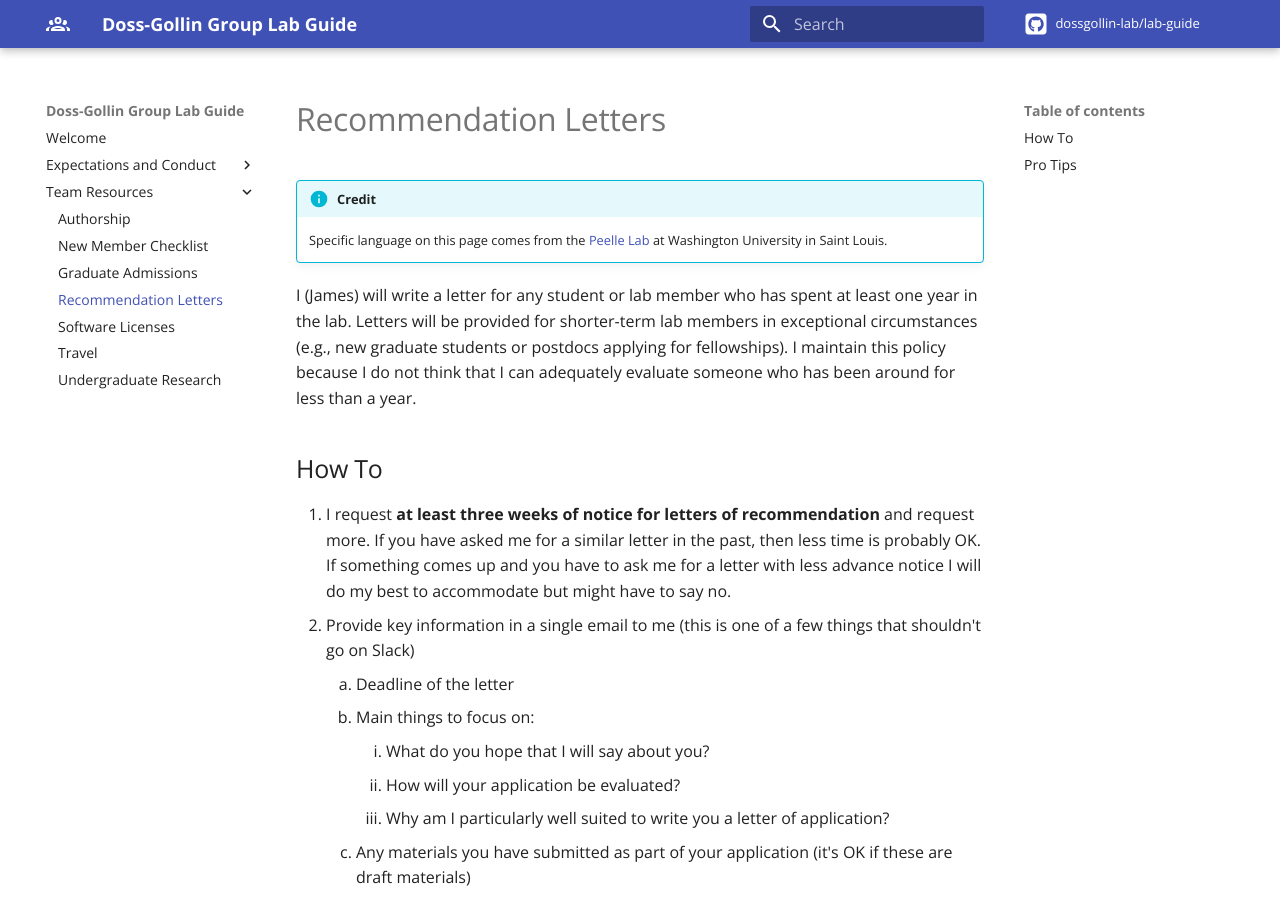
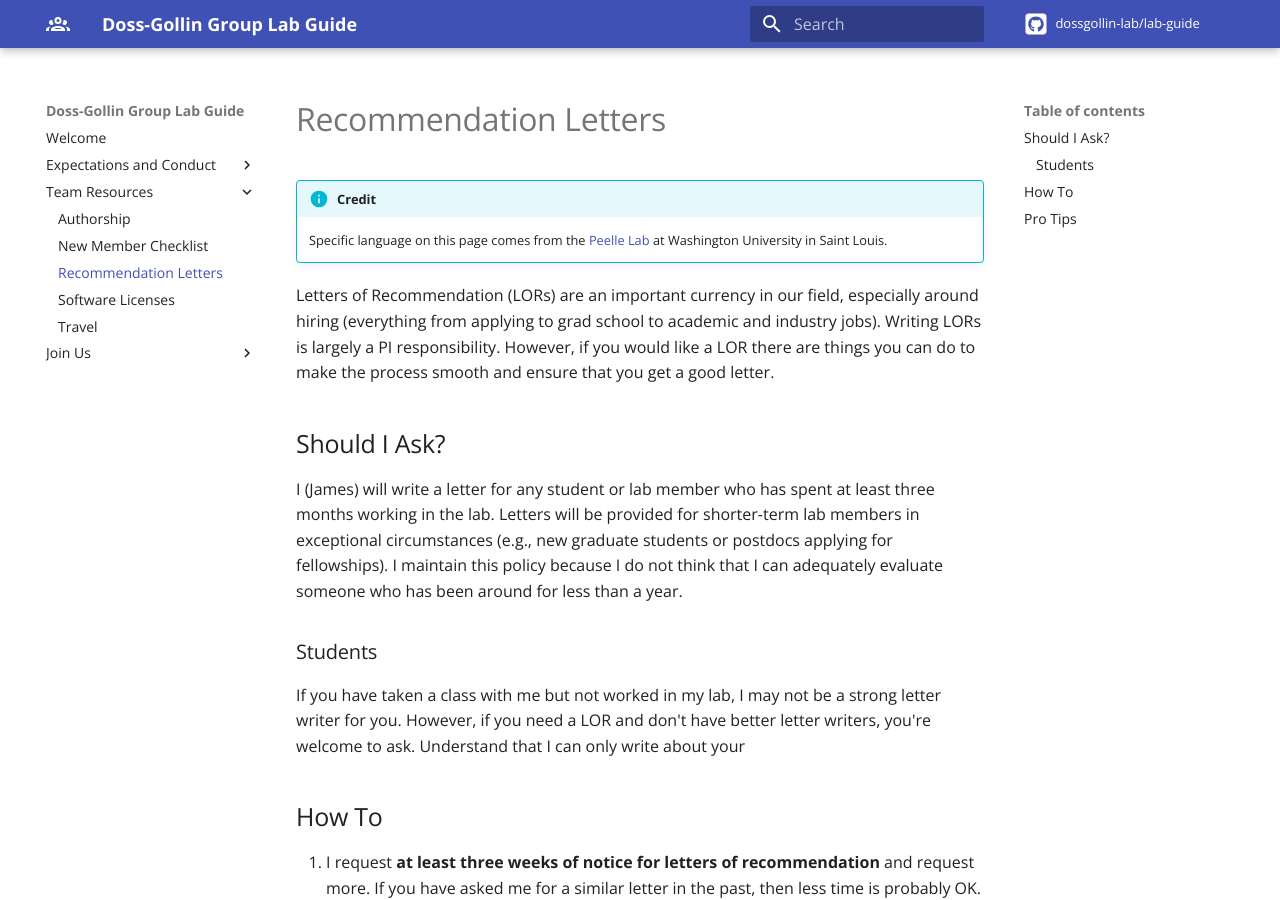
Before and after one commit to jdossgollin/lab-guide, an MkDocs documentation site: the page built from docs/policies/recommendations.md, in a window 1280 px wide and 900 px high. Built offline with MkDocs 1.6.1 and Material for MkDocs 9.7.7, drawn with Linux system fonts in a browser that asks for light colours; comment, search, counter and statistics services are not loaded.

Commit message:
reorganize a bit

```diff
--- a/docs/policies/recommendations.md
+++ b/docs/policies/recommendations.md
@@ -3,9 +3,21 @@
 !!! info "Credit"
     Specific language on this page comes from the [Peelle Lab](http://peellelab.org/){:target="_blank"} at Washington University in Saint Louis.
 
-I (James) will write a letter for any student or lab member who has spent at least one year in the lab.
+Letters of Recommendation (LORs) are an important currency in our field, especially around hiring (everything from applying to grad school to academic and industry jobs).
+Writing LORs is largely a PI responsibility.
+However, if you would like a LOR there are things you can do to make the process smooth and ensure that you get a good letter.
+
+## Should I Ask?
+
+I (James) will write a letter for any student or lab member who has spent at least three months working in the lab.
 Letters will be provided for shorter-term lab members in exceptional circumstances (e.g., new graduate students or postdocs applying for fellowships).
 I maintain this policy because I do not think that I can adequately evaluate someone who has been around for less than a year.
+
+### Students
+
+If you have taken a class with me but not worked in my lab, I may not be a strong letter writer for you.
+However, if you need a LOR and don't have better letter writers, you're welcome to ask.
+Understand that I can only write about your
 
 ## How To
 
```
Also changed, not shown: docs/admissions/gradadmissions.md (renamed from docs/policies/gradadmissions.md, +7 -7 lines), docs/.pages, docs/admissions/undergrad.md (renamed from docs/policies/undergrad.md).
